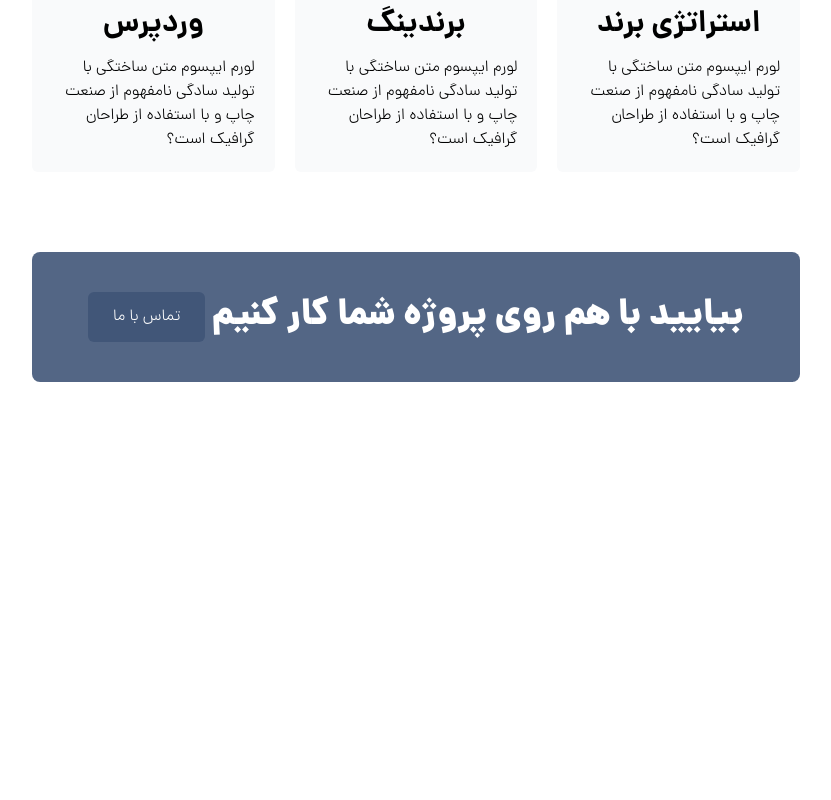
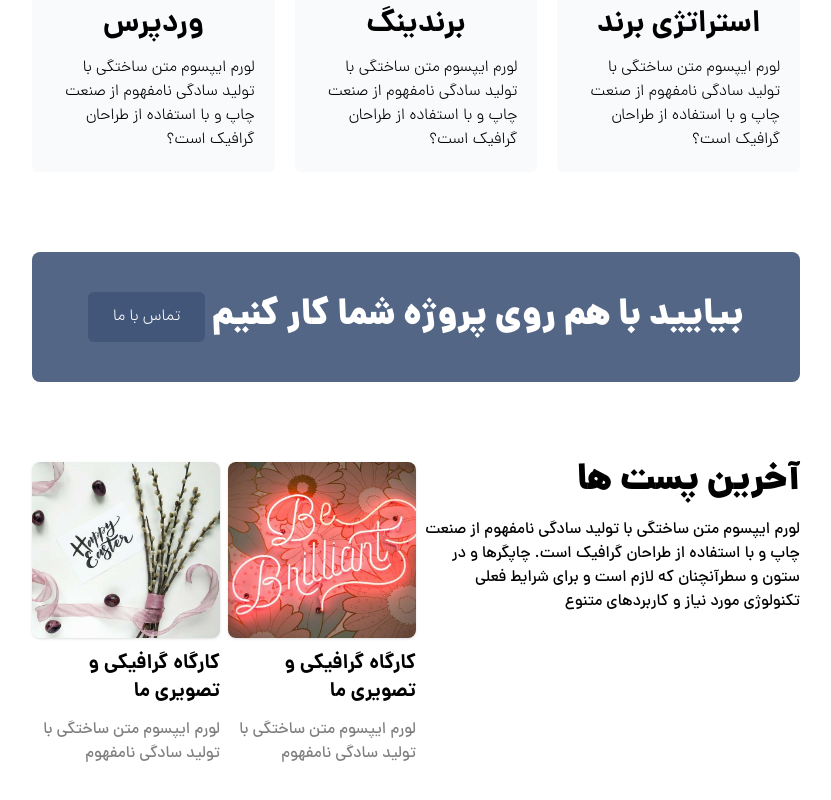
Before and after one commit to mohammadjamshidi8/learn-react__static-website-CLEO, a React (Vite) app: page / in a window 1280 px wide. Shown: the part 2850-3650 px from the top of the page, without its empty margins (224-1055 px from the left). Before the commit the page ends 3232 px from the top, so only its background shows below. Built offline with nearby package versions, Linux system fonts and the light colour scheme.

Commit message:
style: create blog section

```diff
--- /dev/null
+++ b/src/Blog.jsx
@@ -0,0 +1,57 @@
+import React from "react";
+import image1 from './assets/images/1.jpg'
+import image2 from './assets/images/2.jpg'
+
+export default function Blog() {
+  const blogInfo = [
+    {
+      id: 1,
+      title: "کارگاه گرافیکی و تصویری ما",
+      text: "لورم ایپسوم متن ساختگی با تولید سادگی نامفهوم ",
+    },
+    {
+      id: 1,
+      title: "کارگاه گرافیکی و تصویری ما",
+      text: "لورم ایپسوم متن ساختگی با تولید سادگی نامفهوم ",
+    },
+  ];
+
+  return (
+    <div className="mobile-container md:tablet-container xl:desktop-container flex flex-col md:flex-row gap-y-5 my-20">
+      <div className="md:w-1/2 flex flex-col gap-y-4">
+        <h3 className="text-4xl font-black">آخرین پست ها </h3>
+        <span>
+          لورم ایپسوم متن ساختگی با تولید سادگی نامفهوم از صنعت چاپ و با استفاده
+          از طراحان گرافیک است. چاپگرها و در ستون و سطرآنچنان که لازم است و برای
+          شرایط فعلی تکنولوژی مورد نیاز و کاربردهای متنوع
+        </span>
+      </div>
+
+      <div className="md:w-1/2 flex flex-col gap-2 sm:flex-row">
+        <div className="flex flex-col gap-y-3 w-full">
+          <img
+            src={image1}
+            className="w-full rounded-lg cursor-pointer shadow hover:scale-105 hover:shadow-3xl"
+            alt=""
+          />
+          <h3 className="text-xl font-bold">
+            <a href="#">{blogInfo[0].title}</a>
+          </h3>
+          <span className="text-black text-opacity-50">{blogInfo[0].text}</span>
+        </div>
+
+        <div className="flex flex-col gap-y-3 w-full">
+          <img
+            src={image2}
+            className="w-full rounded-lg cursor-pointer shadow hover:scale-105 hover:shadow-3xl"
+            alt=""
+          />
+          <h3 className="text-xl font-bold">
+            <a href="#">{blogInfo[0].title}</a>
+          </h3>
+          <span className="text-black text-opacity-50">{blogInfo[0].text}</span>
+        </div>
+      </div>
+    </div>
+  );
+}
--- a/src/main.jsx
+++ b/src/main.jsx
@@ -7,6 +7,7 @@ import Work from './Work.jsx'
 import SamplesWrapper from './SamplesWrapper.jsx'
 import Presentation from './Presentation.jsx'
 import WorkTogether from './WorkTogether.jsx'
+import Blog from './Blog.jsx'
 import './index.css'
 
 ReactDOM.createRoot(document.getElementById('root')).render(
@@ -18,5 +19,6 @@ ReactDOM.createRoot(document.getElementById('root')).render(
     <SamplesWrapper />
     <Presentation/>
     <WorkTogether/>
+    <Blog/>
   </React.StrictMode>,
 )
```
Also changed, not shown: src/assets/images/1.jpg (added), src/assets/images/2.jpg (added).
